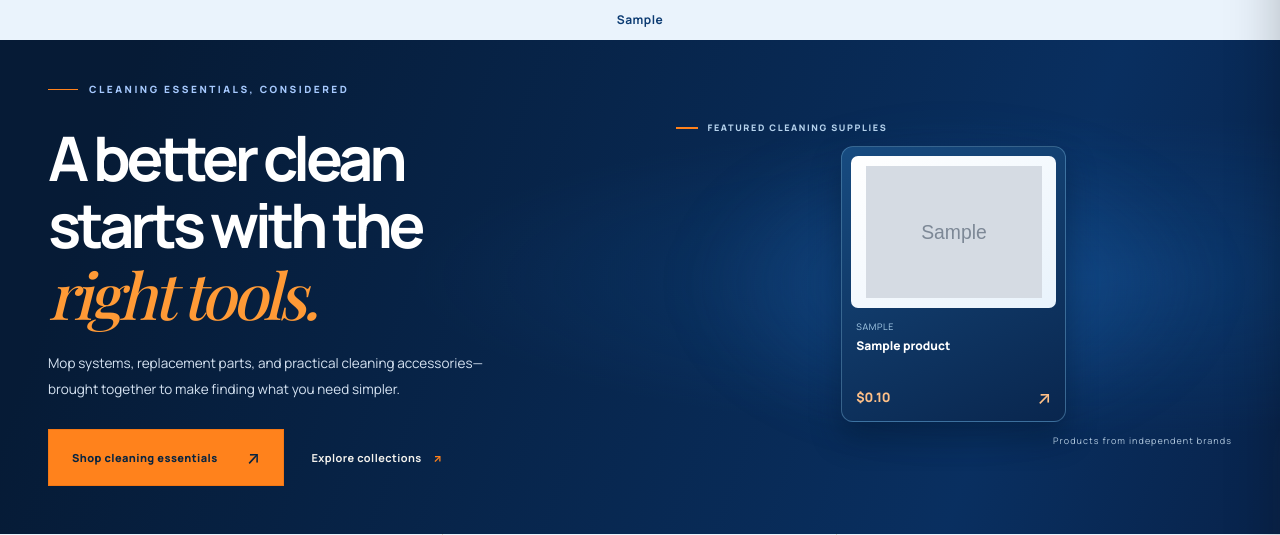
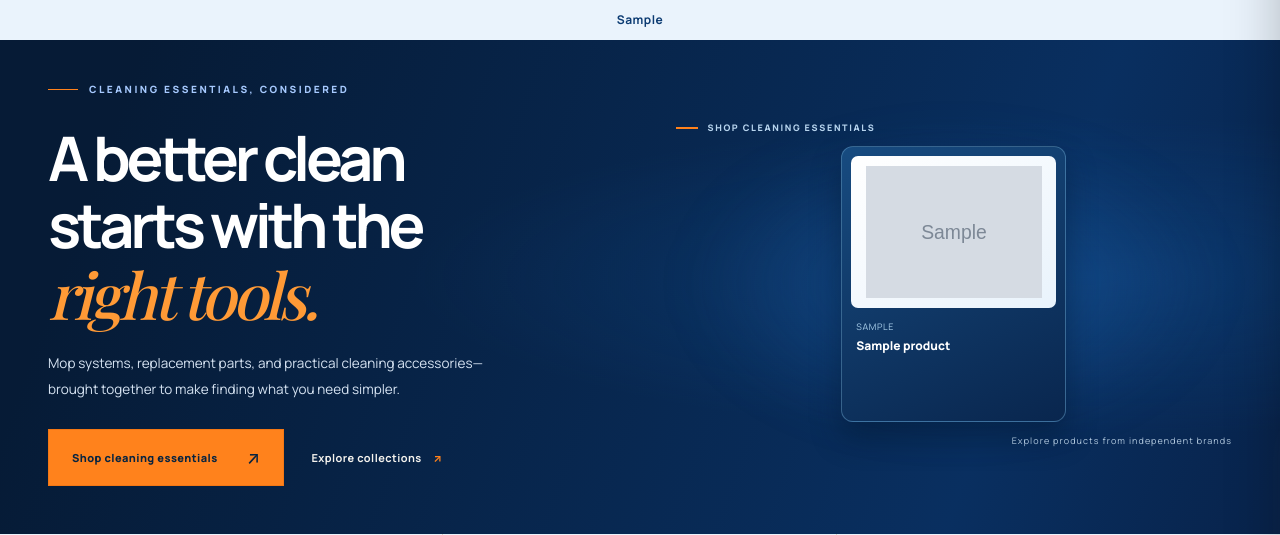
Before and after one commit to rayjim28/odj-commerce, a FastAPI app: page / in a window 1280 px wide. Shown: the part 119-654 px from the top of the page. Run offline with FastAPI, Linux system fonts and the light colour scheme; tables that the repository leaves empty hold one stand-in row (values such as "Sample post"); grey boxes marked "Sample" are stand-in pictures; data that the repository does not hold is empty; some libraries are stand-ins or nearby versions; some web fonts are replaced.

Commit message:
Remove hero prices and present first catalog products beside headline

```diff
--- a/frontend/templates/index.html
+++ b/frontend/templates/index.html
@@ -43,8 +43,8 @@
 
     </div>
     {% if merch.hero_products %}
-    <div class="hero-art hero-featured-art" aria-label="Featured cleaning supplies">
-      <div class="hero-featured-heading"><span class="hero-featured-marker"></span> FEATURED CLEANING SUPPLIES</div>
+    <div class="hero-art hero-featured-art" aria-label="Browse our first products">
+      <div class="hero-featured-heading"><span class="hero-featured-marker"></span> SHOP CLEANING ESSENTIALS</div>
       <div class="hero-featured-grid hero-featured-count-{{ merch.hero_products | length }}">
         {% for product in merch.hero_products %}
         <a class="hero-featured-card" href="/products/{{ product.id }}" aria-label="View {{ product.name }}">
@@ -52,12 +52,12 @@
           <span class="hero-featured-details">
             <small>{{ product.category }}</small>
             <strong>{{ product.name }}</strong>
-            <span class="hero-featured-price">${{ '%.2f' | format(product.price_cents / 100) }} <b aria-hidden="true">↗</b></span>
+
           </span>
         </a>
         {% endfor %}
       </div>
-      <div class="hero-featured-footer">Products from independent brands</div>
+      <div class="hero-featured-footer">Explore products from independent brands</div>
     </div>
     {% else %}
     <div class="hero-art hero-abstract-art" aria-hidden="true">
```
